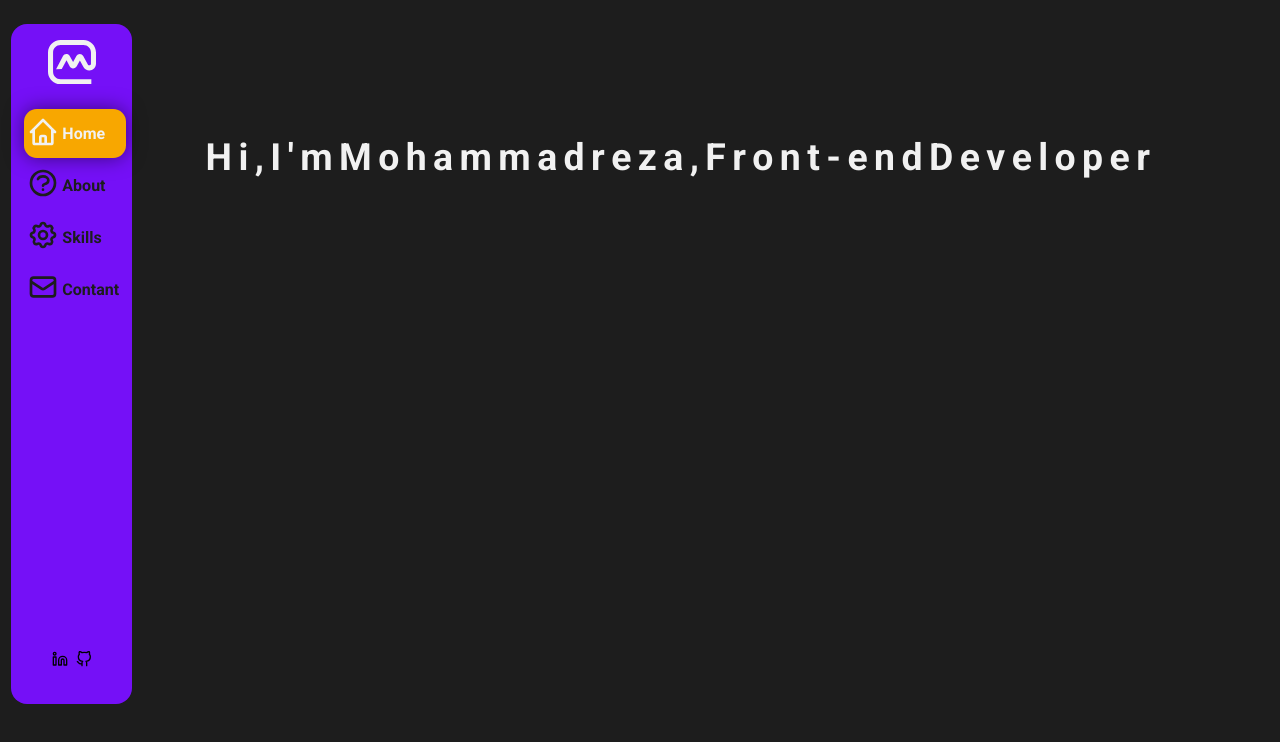
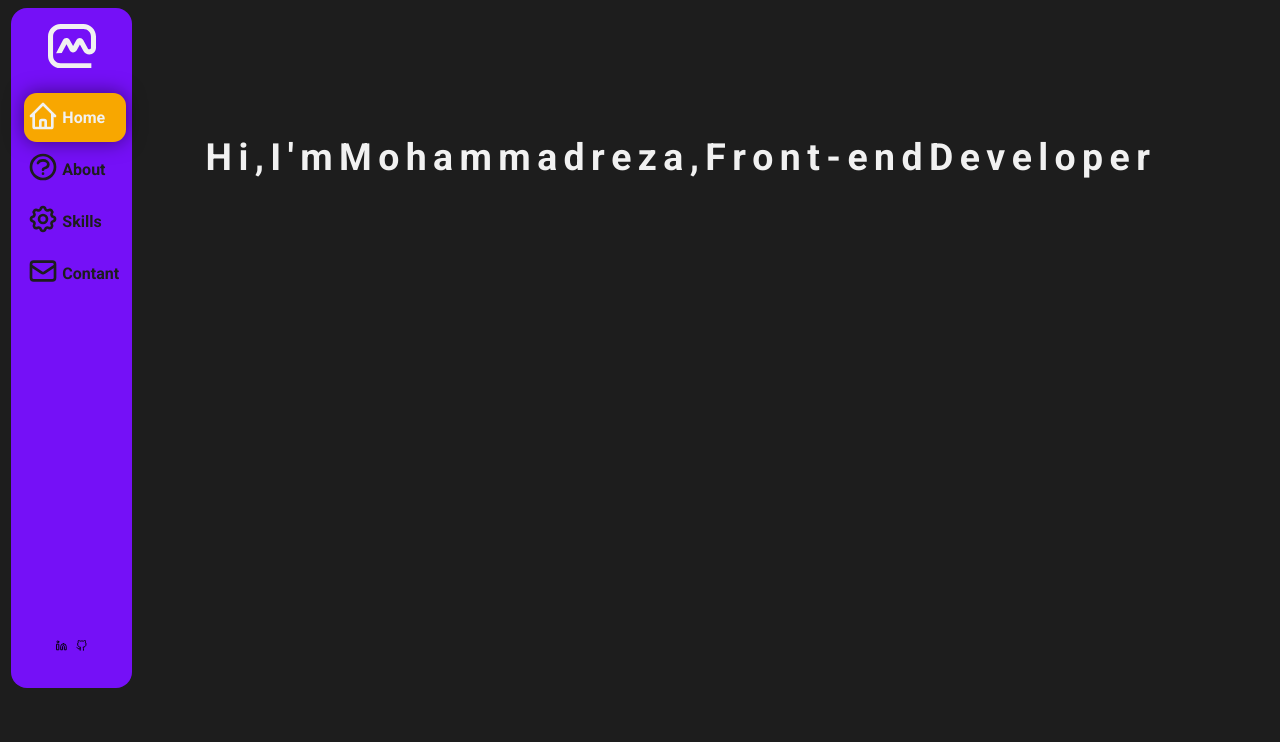
Before and after one commit to mohammadrezaalizade/personalWebsite, a Next.js app: page / in a window 1280 px wide. Shown: the top 742 px of the page. Built offline with nearby package versions, Linux system fonts and the light colour scheme.

Commit message:
Finish Header

```diff
--- a/components/header/header.module.scss
+++ b/components/header/header.module.scss
@@ -2,11 +2,7 @@
 @use "../../sass/responsive.module.scss" as responsive;
 .container {
   position: relative;
-  flex: 0.35;
-
-  @include responsive.sm {
-    flex: 0.2;
-  }
+  flex: 0.2;
   @include responsive.lg {
     flex: 0.15;
   }
@@ -16,7 +12,7 @@
     justify-content: flex-start;
     flex-direction: column;
     background: color.$primery;
-    margin: 1rem 0.2rem;
+    margin: auto 0.2rem;
     padding: 1rem 0.5rem;
     border-radius: 1rem;
     position: fixed;
@@ -38,12 +34,13 @@
     }
     .social {
       display: flex;
-      justify-content: center;
+      justify-content: flex-end;
       gap: 0.5rem;
       a {
         svg {
-          width: 1rem;
+          width: 0.7rem;
           height: auto;
+          object-fit: contain;
         }
       }
     }
--- a/components/header/headerLink.module.scss
+++ b/components/header/headerLink.module.scss
@@ -28,7 +28,7 @@
   }
   #title {
     display: none;
-    font-weight: bold;
+    font-weight: 600;
     color: color.$secendry;
     z-index: 9;
     @include responsive.md {
```
